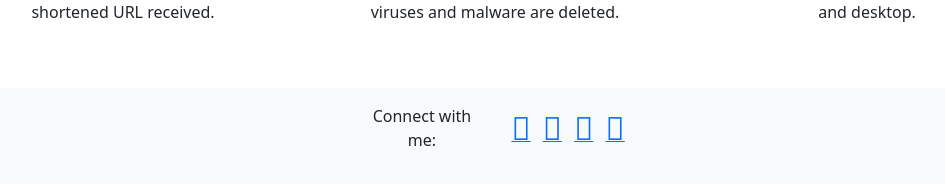
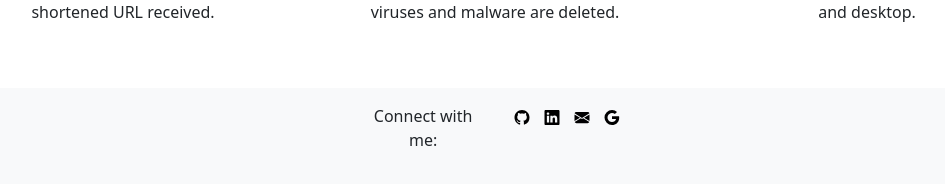
Before and after one commit to Techkrish1/ShortUrl, a Django app: page / in a window 1280 px wide. Shown: the part 1047-1231 px from the top of the page, without its empty margins (145-1090 px from the left). Run offline with Django 4.2, Linux system fonts and the light colour scheme; some libraries are stand-ins or nearby versions.

Commit message:
Footer content is modified

```diff
--- a/static/css/style.css
+++ b/static/css/style.css
@@ -21,3 +21,8 @@ span.material-icons{
     color: blue;
     margin-bottom: 20px;
 }
+
+.footer-icon{
+    height: 15px;
+    width: 18px;
+}
--- a/templates/base.html
+++ b/templates/base.html
@@ -137,22 +137,22 @@
                         <ul class="list-inline">
                             <li class="list-inline-item">
                                 <a href="https://github.com/Techkrish1" target="_blank" rel="noopener noreferrer">
-                                    <i class="fab fa-github fa-2x"></i>
+                                    <img src="{% static 'images/github.svg' %}" class="footer-icon"  alt="">
                                 </a>
                             </li>
                             <li class="list-inline-item">
                                 <a href="https://www.linkedin.com/in/gokula-krishnan-venkatesan-93a3a8227" target="_blank" rel="noopener noreferrer">
-                                    <i class="fab fa-linkedin fa-2x"></i>
+                                    <img src="{% static 'images/linkedin.svg' %}" class="footer-icon" alt="">
                                 </a>
                             </li>
                             <li class="list-inline-item">
                                 <a href="mailto:krishgokul4002@gmail.com">
-                                    <i class="fas fa-envelope fa-2x"></i>
+                                    <img src="{% static 'images/envelope-fill.svg' %}" class="footer-icon" alt="">
                                 </a>
                             </li>
                             <li class="list-inline-item">
                                 <a href="https://www.google.com" target="_blank" rel="noopener noreferrer">
-                                    <i class="fab fa-google fa-2x"></i>
+                                    <img src="{% static 'images/google.svg' %}" class="footer-icon" alt="">
                                 </a>
                             </li>
                         </ul>
```
Also changed, not shown: static/images/envelope-fill.svg (added), static/images/github.svg (added), static/images/google.svg (added), static/images/linkedin.svg (added).
